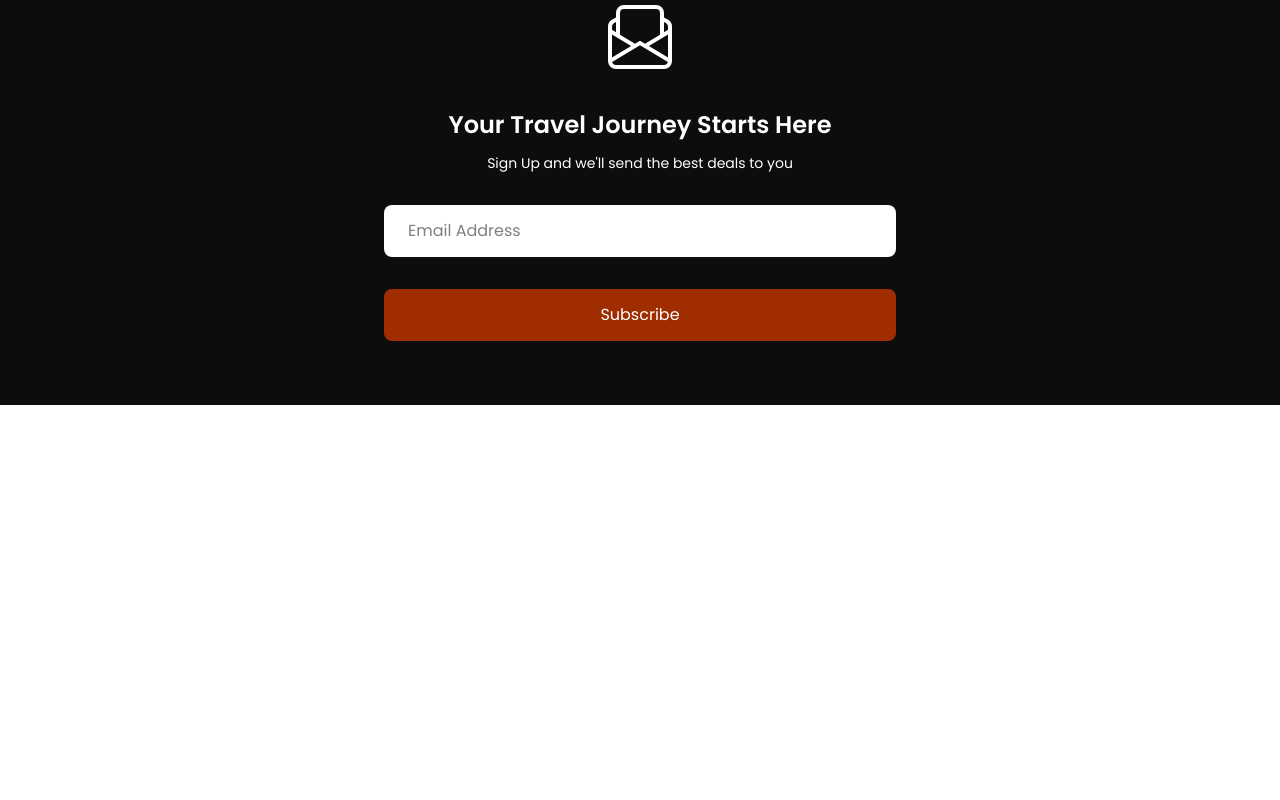
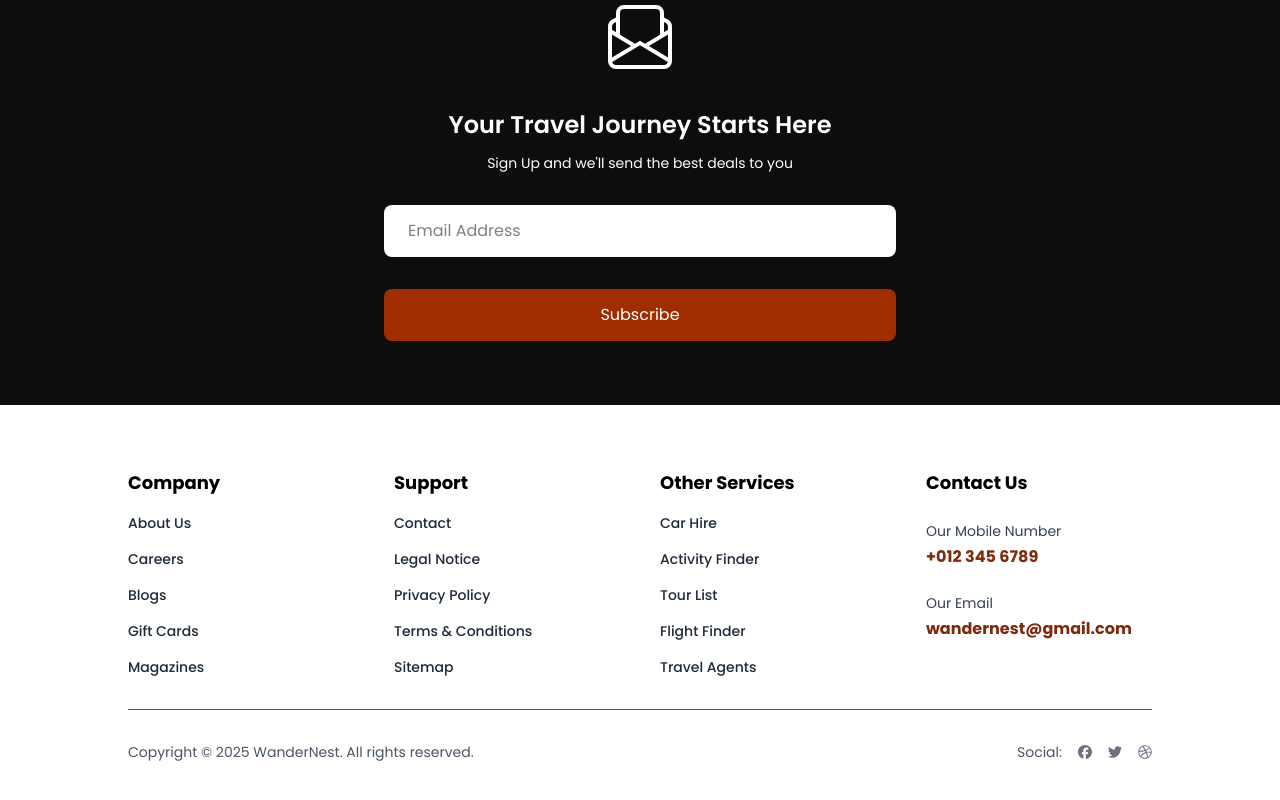
Before and after one commit to Santos2175/travel-app-nextjs, a Next.js app: page / in a window 1280 px wide. Shown: the part 4163-4963 px from the top of the page. Before the commit the page ends 4568 px from the top, so only its background shows below. Built offline with nearby package versions, Linux system fonts and the light colour scheme.

Commit message:
Footer section added

```diff
--- a/app/layout.tsx
+++ b/app/layout.tsx
@@ -2,6 +2,7 @@
 import { Poppins } from 'next/font/google';
 import './globals.css';
 import ResponsiveNav from '@/components/Home/Navbar/ResponsiveNav';
+import Footer from '@/components/Home/Footer/Footer';
 
 // const geistSans = Geist({
 //   variable: "--font-geist-sans",
@@ -33,6 +34,7 @@
       <body className={`${font.className}  antialiased`}>
         <ResponsiveNav />
         {children}
+        <Footer />
       </body>
     </html>
   );
--- /dev/null
+++ b/components/Home/Footer/Footer.tsx
@@ -0,0 +1,111 @@
+import Link from 'next/link';
+import React from 'react';
+import { FaDribbble, FaFacebook, FaTwitter } from 'react-icons/fa6';
+
+const Footer = () => {
+  return (
+    <div className='py-16'>
+      <div className='w-[80%] mx-auto items-start grid grid-cols-1 sm:grid-cols-2 md:grid-cols-3 lg:grid-cols-4 gap-10'>
+        {/* 1ST PART */}
+        <div className='space-y-4'>
+          <h2 className='text-lg font-bold'>Company</h2>
+          <p className='text-gray-800 font-medium cursor-pointer text-sm hover:text-orange-900'>
+            About Us
+          </p>
+          <p className='text-gray-800 font-medium cursor-pointer text-sm hover:text-orange-900'>
+            Careers
+          </p>
+          <p className='text-gray-800 font-medium cursor-pointer text-sm hover:text-orange-900'>
+            Blogs
+          </p>
+          <p className='text-gray-800 font-medium cursor-pointer text-sm hover:text-orange-900'>
+            Gift Cards
+          </p>
+          <p className='text-gray-800 font-medium cursor-pointer text-sm hover:text-orange-900'>
+            Magazines
+          </p>
+        </div>
+
+        {/* 2ND PART */}
+        <div className='space-y-4'>
+          <h2 className='text-lg font-bold'>Support</h2>
+          <p className='text-gray-800 font-medium cursor-pointer text-sm hover:text-orange-900'>
+            Contact
+          </p>
+          <p className='text-gray-800 font-medium cursor-pointer text-sm hover:text-orange-900'>
+            Legal Notice
+          </p>
+          <p className='text-gray-800 font-medium cursor-pointer text-sm hover:text-orange-900'>
+            Privacy Policy
+          </p>
+          <p className='text-gray-800 font-medium cursor-pointer text-sm hover:text-orange-900'>
+            Terms & Conditions
+          </p>
+          <p className='text-gray-800 font-medium cursor-pointer text-sm hover:text-orange-900'>
+            Sitemap
+          </p>
+        </div>
+
+        {/* 3RD PART */}
+        <div className='space-y-4'>
+          <h2 className='text-lg font-bold'>Other Services</h2>
+          <p className='text-gray-800 font-medium cursor-pointer text-sm hover:text-orange-900'>
+            Car Hire
+          </p>
+          <p className='text-gray-800 font-medium cursor-pointer text-sm hover:text-orange-900'>
+            Activity Finder
+          </p>
+          <p className='text-gray-800 font-medium cursor-pointer text-sm hover:text-orange-900'>
+            Tour List
+          </p>
+          <p className='text-gray-800 font-medium cursor-pointer text-sm hover:text-orange-900'>
+            Flight Finder
+          </p>
+          <p className='text-gray-800 font-medium cursor-pointer text-sm hover:text-orange-900'>
+            Travel Agents
+          </p>
+        </div>
+
+        {/* 4TH PART */}
+        <div>
+          <h2 className='text-lg font-bold'>Contact Us</h2>
+          <div className='mt-6'>
+            <h3 className='text-sm text-gray-700'>Our Mobile Number</h3>
+            <p className='text-base font-bold text-orange-900 mt-1'>
+              +012 345 6789
+            </p>
+          </div>
+
+          <div className='mt-6'>
+            <h3 className='text-sm text-gray-700'>Our Email</h3>
+            <p className='text-base font-bold text-orange-900 mt-1'>
+              wandernest@gmail.com
+            </p>
+          </div>
+        </div>
+      </div>
+
+      {/* BOTTOM SECTION */}
+      <div className='mt-8 pt-8 w-[80%] mx-auto border-t flex flex-col md:flex-row justify-between items-center text-gray-600 text-sm'>
+        <p className='text-center md:text-left'>
+          Copyright &copy; 2025 WanderNest. All rights reserved.
+        </p>
+
+        <div className='flex items-center space-x-4 mt-4 md:mt-0'>
+          <span>Social: </span>
+          <Link href={'#'} className='text-gray-500 hover:text-orange-900'>
+            <FaFacebook />
+          </Link>
+          <Link href={'#'} className='text-gray-500 hover:text-orange-900'>
+            <FaTwitter />
+          </Link>
+          <Link href={'#'} className='text-gray-500 hover:text-orange-900'>
+            <FaDribbble />
+          </Link>
+        </div>
+      </div>
+    </div>
+  );
+};
+
+export default Footer;
```
